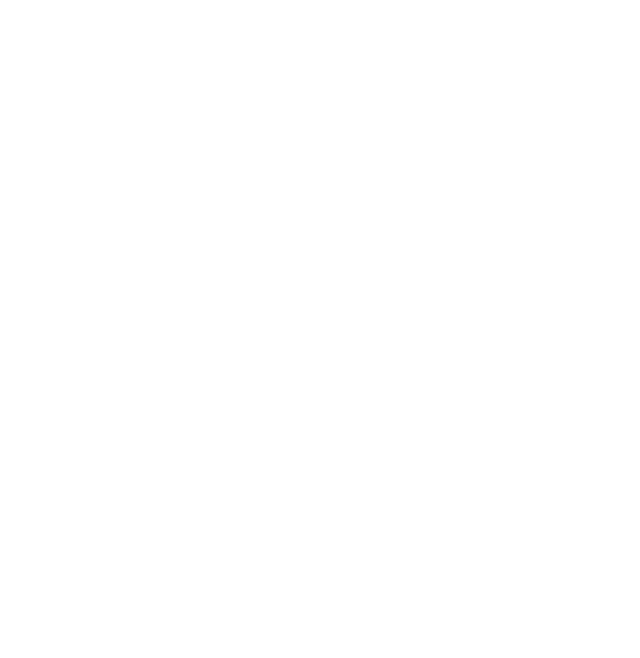
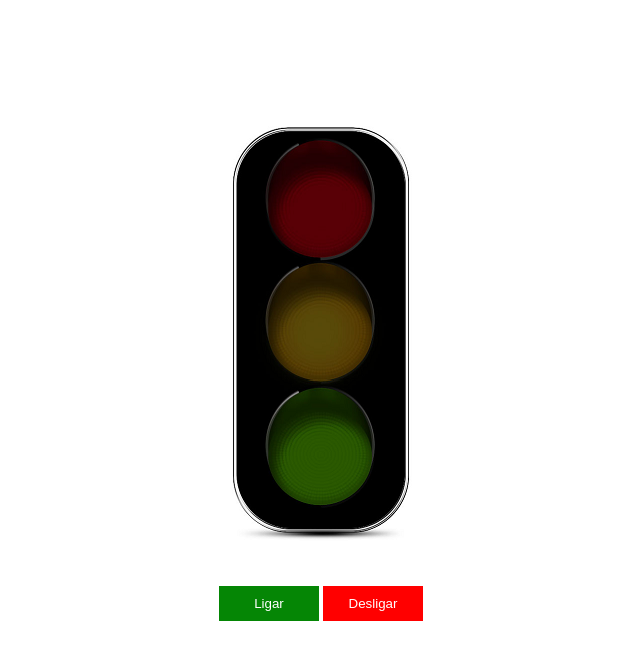
Before and after one commit to PauloAlves8039/revisao_javascript, a plain HTML site: page projetos/03-semaforo/index.html in a window 1280 px wide. Shown: the whole page, without its empty margins (319-959 px from the left). Drawn offline with Linux system fonts and the light colour scheme.

Commit message:
Adicionando estrutura HTML e CSS

```diff
--- a/projetos/03-semaforo/css/style.css
+++ b/projetos/03-semaforo/css/style.css
@@ -0,0 +1,32 @@
+*{
+    margin: 0;
+    padding: 0;
+    box-sizing: border-box;
+}
+
+main{
+    display: flex;
+    height: 100vh;
+    flex-direction: column;
+    align-items: center;
+    justify-content: center;
+    gap: 5vh;
+}
+
+.btnLigar{
+    background-color: #058605;
+    color: white;
+    width: 100px;
+	padding: 10px;
+	border: none;
+	cursor: pointer;
+}
+
+.btnDesligar{
+    background-color: red;
+    color: white;
+    width: 100px;
+	padding: 10px;
+	border: none;
+	cursor: pointer;
+}
--- a/projetos/03-semaforo/index.html
+++ b/projetos/03-semaforo/index.html
@@ -10,6 +10,19 @@
 </head>
 <body>
 
+    <main>
+        <div>
+            <img src="../../assets/imagens/desligado.png" id="img">
+        </div>
+        <div id="buttons">
+            <button class="btnLigar">Ligar</button>
+            <button class="btnDesligar">Desligar</button>
+        </div>
+        <div id="resultado">
+            <br>
+        </div>
+    </main>
+
     <script src="js/semaforo.js"></script>
 </body>
 </html>
```
